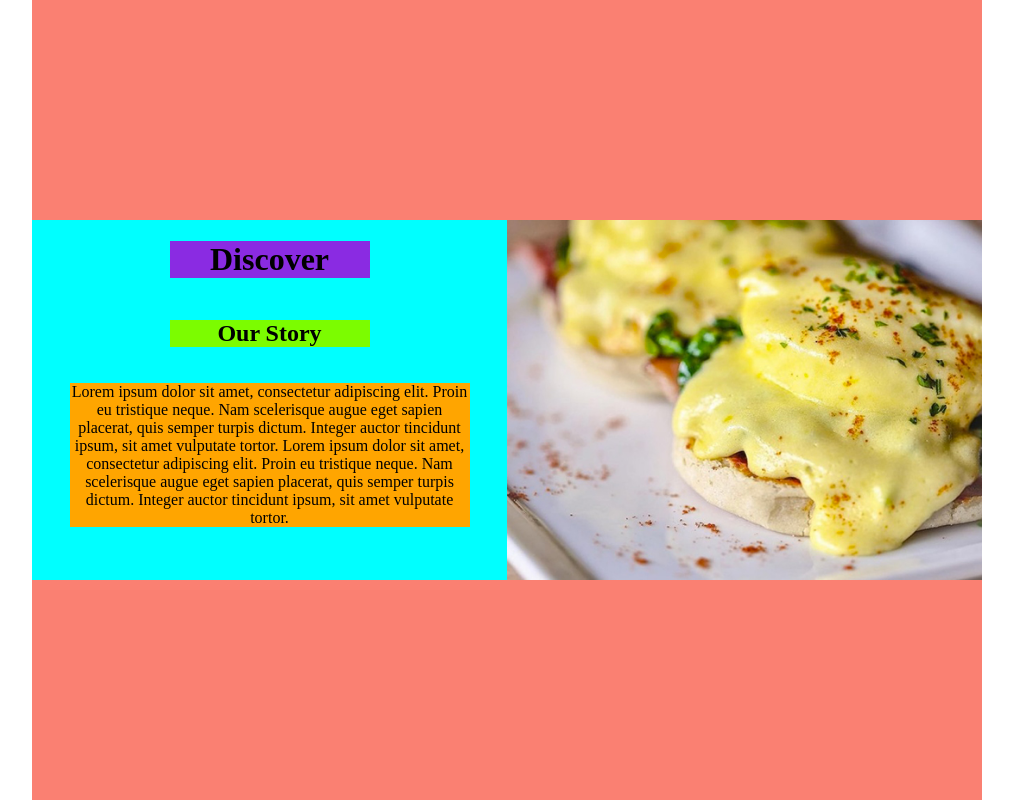
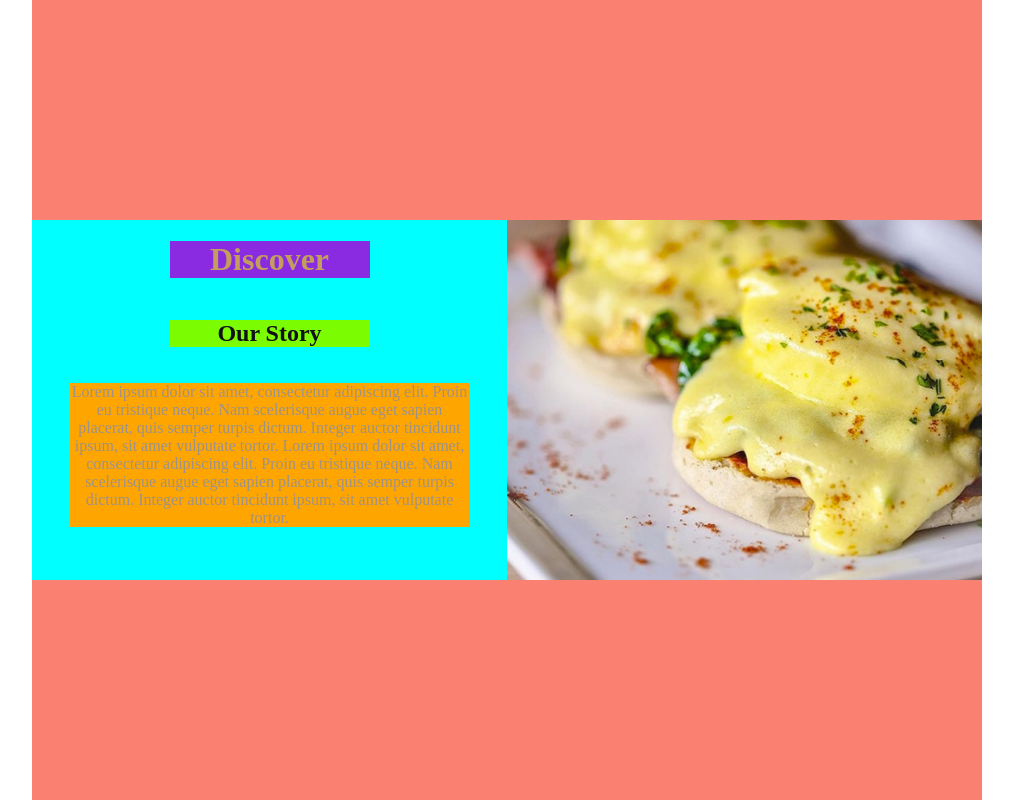
Before and after one commit to Federica87/Restaurant-template, an Angular app: page / in a window 1280 px wide. Shown: the whole page, without its empty margins (133-1146 px from the left). Built offline with nearby package versions, Linux system fonts and the light colour scheme.

Commit message:
add color text

```diff
--- a/src/app/components/section2/sec2-content/sec2-content.component.css
+++ b/src/app/components/section2/sec2-content/sec2-content.component.css
@@ -22,16 +22,17 @@
 .titlesec2 {
     background-color: blueviolet;
     width: 200px;
+    color: var(--ocra);
 }
 .subtitlesec2 {
     background-color: lawngreen;
     width: 200px;
-
+    color: var(--nero);
 }
 .fulltextsec2 {
     background-color: orange;
     width: 400px;
-
+    color: var(--grigiochiaro);
 }
 .img-sec2-container1 {
     display: flex;
--- a/src/app/components/section2/sec2-content/sec2-content.component.html
+++ b/src/app/components/section2/sec2-content/sec2-content.component.html
@@ -1,9 +1,9 @@
 <div class="display_sec2 display_homesec2">
     <div class="text-container">
      <div class="text-sec2">
-        <h1 class="titlesec2 ocra">Discover</h1>
-        <h2 class="subtitlesec2 nero">Our Story</h2>
-        <p class="fulltextsec2 grigiochiaro">Lorem ipsum dolor sit amet, consectetur adipiscing elit. Proin eu tristique neque.
+        <h1 class="titlesec2">Discover</h1>
+        <h2 class="subtitlesec2">Our Story</h2>
+        <p class="fulltextsec2">Lorem ipsum dolor sit amet, consectetur adipiscing elit. Proin eu tristique neque.
             Nam scelerisque augue eget sapien placerat, quis semper turpis dictum.
             Integer auctor tincidunt ipsum, sit amet vulputate tortor.
             Lorem ipsum dolor sit amet, consectetur adipiscing elit. Proin eu tristique neque.
```
